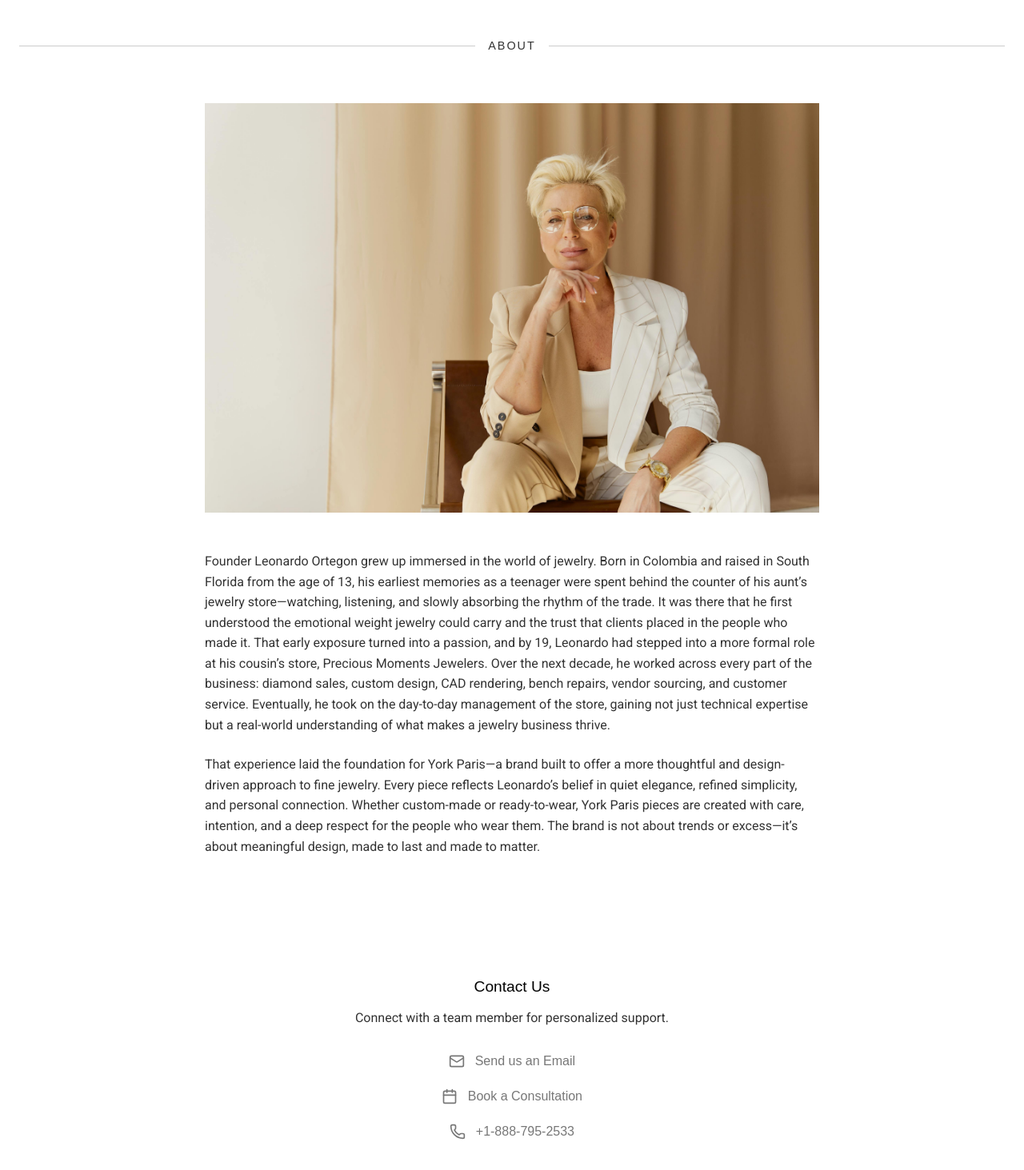
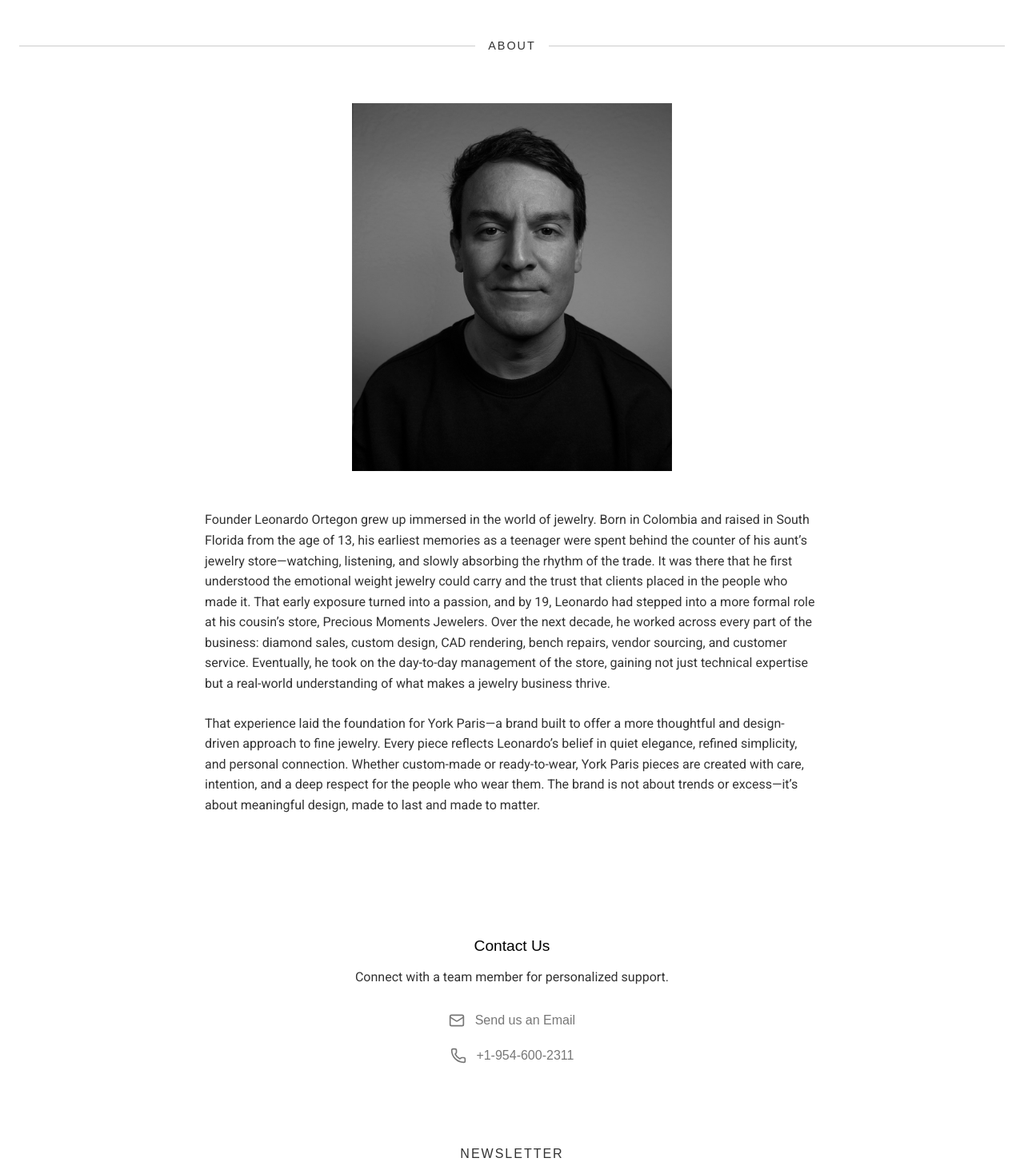
Before and after one commit to miichiimusic/nadia-jewelry-website, a Next.js app: page /about in a window 1280 px wide. Shown: the part 47-1510 px from the top of the page at 80% size. Built offline with nearby package versions, Linux system fonts and the light colour scheme.

Commit message:
bio photo, numbers, etc

```diff
--- a/components/ContactSection.js
+++ b/components/ContactSection.js
@@ -17,20 +17,14 @@ export default function ContactSection() {
         <div className={contactStyles.contactItems}>
           <div className={contactStyles.contactItem}>
             <Mail size={20} className={contactStyles.icon} />
-            <a href="mailto:info@example.com" className={contactStyles.contactLink}>
+            <a href="mailto:leonardo.ortegon@gmail.com" className={contactStyles.contactLink}>
               Send us an Email
             </a>
           </div>
           <div className={contactStyles.contactItem}>
-            <Calendar size={20} className={contactStyles.icon} />
-            <a href="/book-appointment" className={contactStyles.contactLink}>
-              Book a Consultation
-            </a>
-          </div>
-          <div className={contactStyles.contactItem}>
             <Phone size={20} className={contactStyles.icon} />
-            <a href="tel:+18887952533" className={contactStyles.contactLink}>
-              +1-888-795-2533
+            <a href="tel:+19546002311" className={contactStyles.contactLink}>
+              +1-954-600-2311
             </a>
           </div>
         </div>
--- a/pages/index.js
+++ b/pages/index.js
@@ -14,7 +14,7 @@ export default function Home() {
           <p className={styles.heroText}>
             From concept to creation, we craft one-of-a-kind jewelry, made to order with precision, beauty, and meaning.
           </p>
-          <a href="#get-started" className={styles.heroPreTitle}>
+          <a href="/contact" className={styles.heroPreTitle}>
       GET STARTED
     </a>
         </div>
@@ -188,10 +188,12 @@ export default function Home() {
       className={styles.featureImage}
       placeholder="empty"
     />
+    <Link href="/contact" className={styles.textLink}>
     <h2 className={styles.featureHeading}>The York Paris Philosophy</h2>
     <p className={styles.featureText}>
       We are built on refined simplicity, thoughtful design, and personal meaning. Each piece is made to last, feel intentional, and speak to the individual who wears it.
     </p>
+    </Link>
   </div>
 
   {/* ––––– Feature Item #2 ––––– */}
@@ -205,10 +207,12 @@ export default function Home() {
       className={styles.featureImage}
       placeholder="empty"
     />
+    <Link href="/contact" className={styles.textLink}>
     <h2 className={styles.featureHeading}>Every Piece Has a Story</h2>
     <p className={styles.featureText}>
       Jewelry becomes personal when it captures a feeling or a memory. At York Paris, storytelling is woven into every design, crafted to feel meaningful and lasting.
     </p>
+    </Link>
   </div>
 </section>
 {/* ============================================================== */}
--- a/styles/About.module.css
+++ b/styles/About.module.css
@@ -60,7 +60,7 @@
 
 /* Image styling */
 .aboutImage {
-  width: 100%;
+  max-width: 400px; /* Limit max width */
   height: auto;
   object-fit: cover;
   margin-bottom: 3rem;
```
Also changed, not shown: pages/contact.js (+2 -8 lines), styles/Education.module.css (+4 -3 lines), public/bio_photo.jpg.
